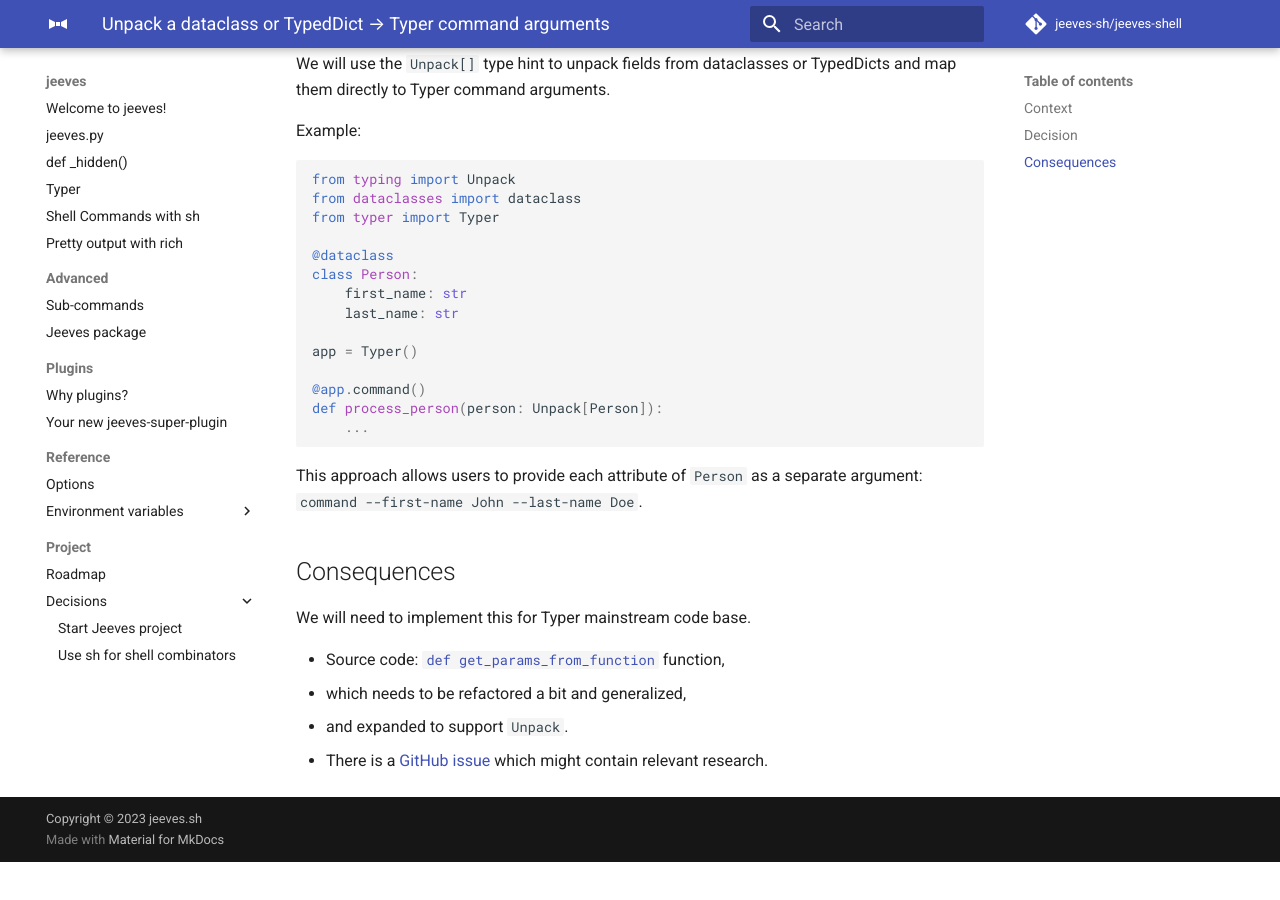
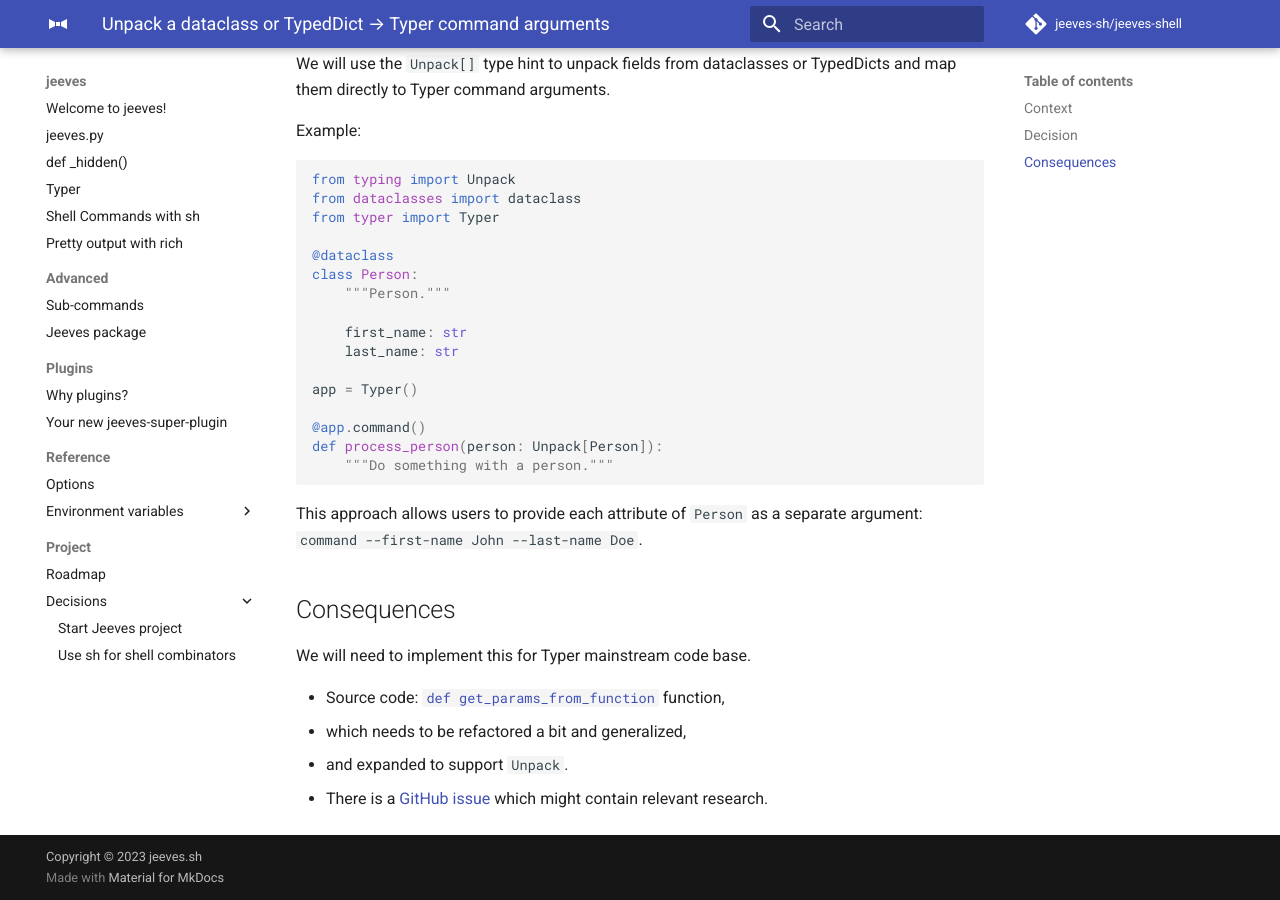
Before and after one commit to jeeves-sh/jeeves-shell, an MkDocs documentation site: the page built from docs/project/decisions/unpack.md, in a window 1280 px wide and 900 px high, scrolled down 637 px. Built offline with MkDocs 1.6.1 and Material for MkDocs 9.7.7, drawn with Linux system fonts in a browser that asks for light colours; comment, search, counter and statistics services are not loaded; before the commit the page ends 1499 px from its top, so only the background shows below that.

Commit message:
Linters complain about docs too

````diff
--- a/docs/project/decisions/unpack.md
+++ b/docs/project/decisions/unpack.md
@@ -26,6 +26,8 @@ from typer import Typer
 
 @dataclass
 class Person:
+    """Person."""
+
     first_name: str
     last_name: str
 
@@ -33,7 +35,7 @@ app = Typer()
 
 @app.command()
 def process_person(person: Unpack[Person]):
-    ...
+    """Do something with a person."""
 ```
 
 This approach allows users to provide each attribute of `Person` as a separate argument: `command --first-name John --last-name Doe`.
````
